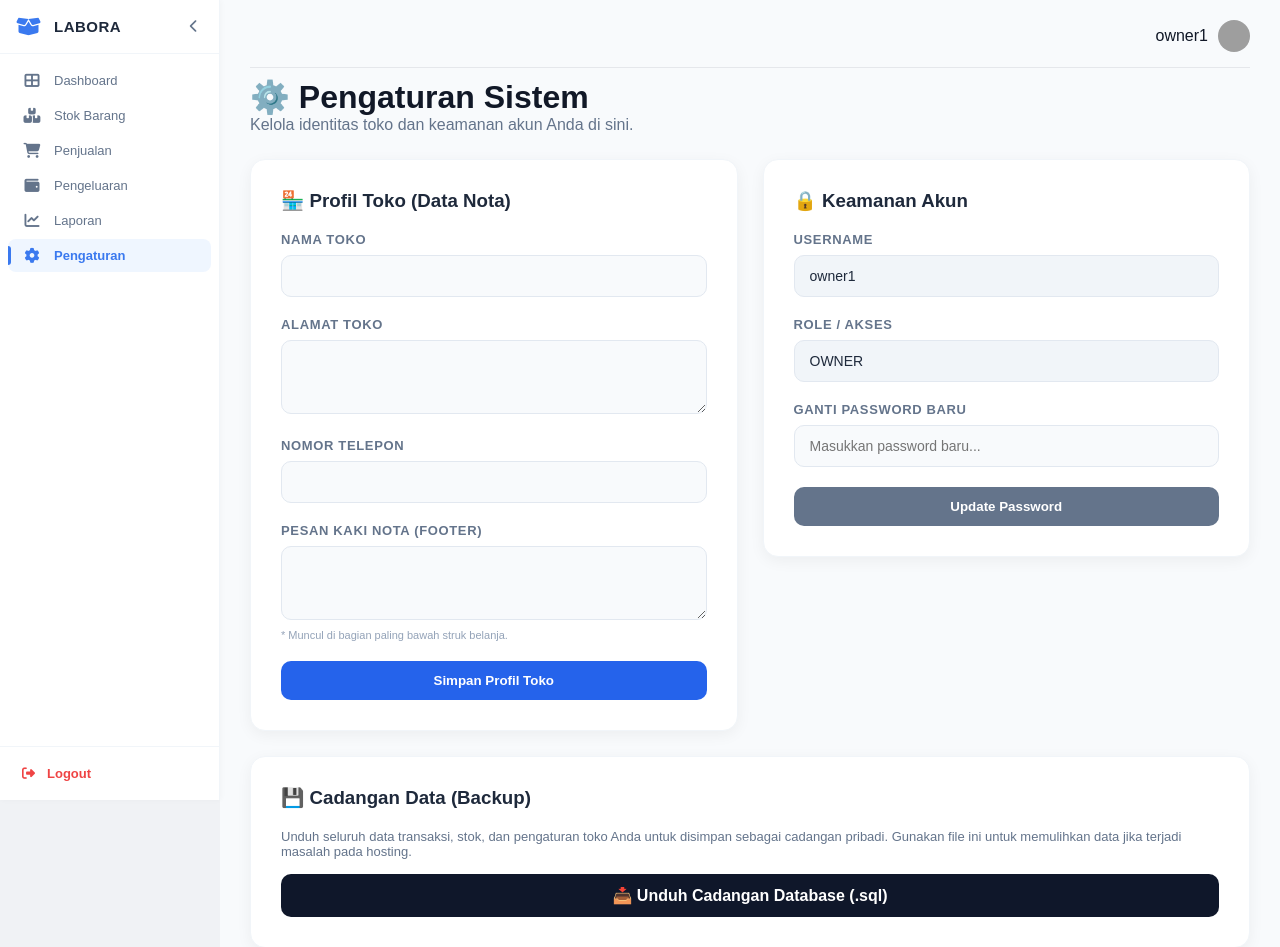
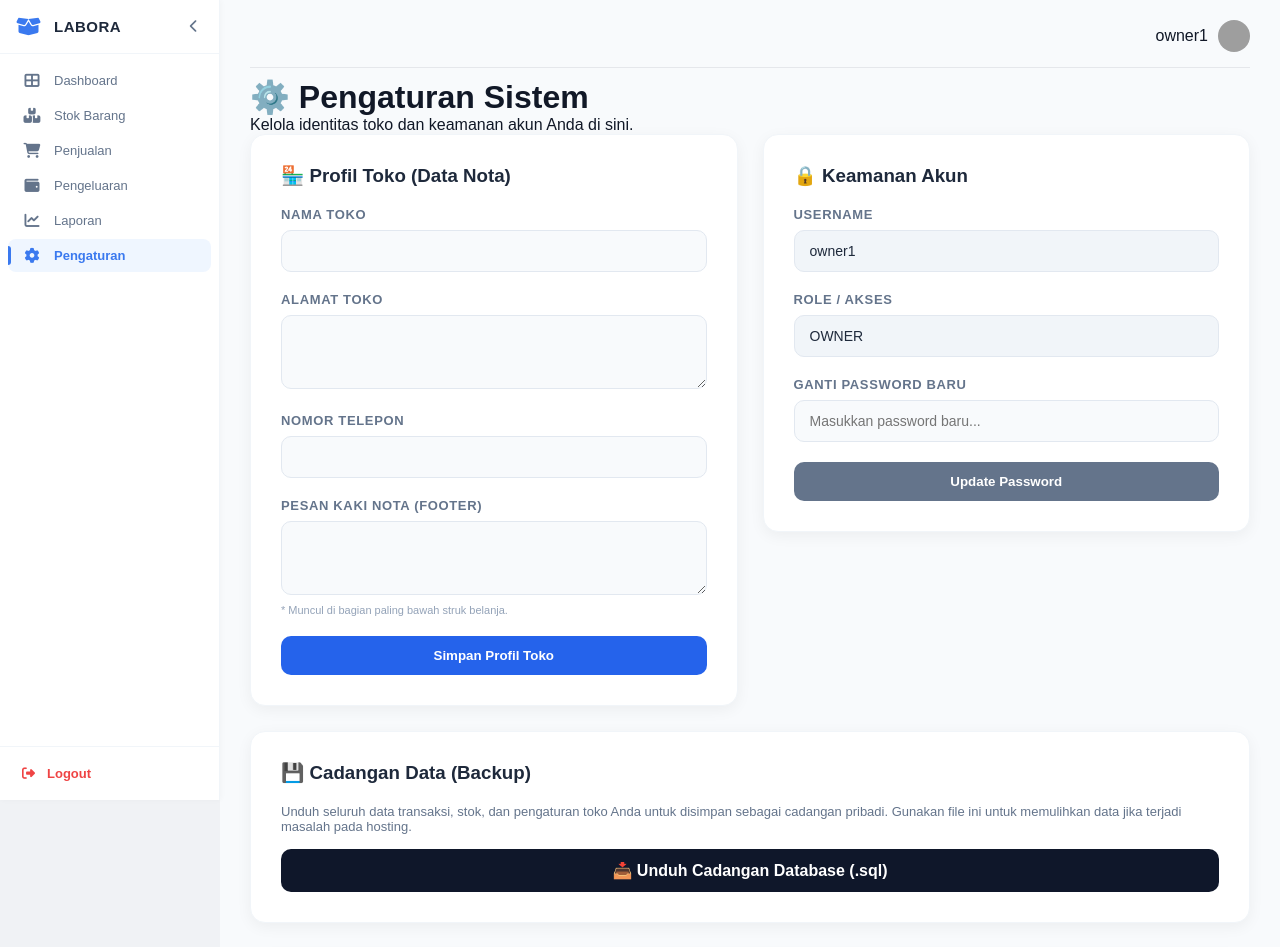
Before and after one commit to bonjohabib-spec/labora, a PHP site: page /pengaturan/pengaturan.php in a window 1280 px wide. Shown: the top 947 px of the page. Run offline with PHP 8.4, Linux system fonts and the light colour scheme; a user stored in the database is signed in; data comes from the database, SQL or seed files in the repository; data that the repository does not hold is empty; grey boxes are pictures that could not be loaded.

Commit message:
UI Fix: Make Pengaturan page even more compact and sync header size with Dashboard

```diff
--- a/pengaturan/pengaturan.php
+++ b/pengaturan/pengaturan.php
@@ -128,9 +128,9 @@ if (isset($_GET['hapus_user']) && $_SESSION['user_role'] === 'owner') {
             <?php include __DIR__ . '/../includes/header.php'; ?>
 
             <div class="page-content">
-                <div style="margin-bottom: 25px;">
+                <div class="welcome-header">
                     <h1>⚙️ Pengaturan Sistem</h1>
-                    <p style="color: #64748b;">Kelola identitas toko dan keamanan akun Anda di sini.</p>
+                    <p>Kelola identitas toko dan keamanan akun Anda di sini.</p>
                 </div>
 
                 <?php if ($success): ?>
```
